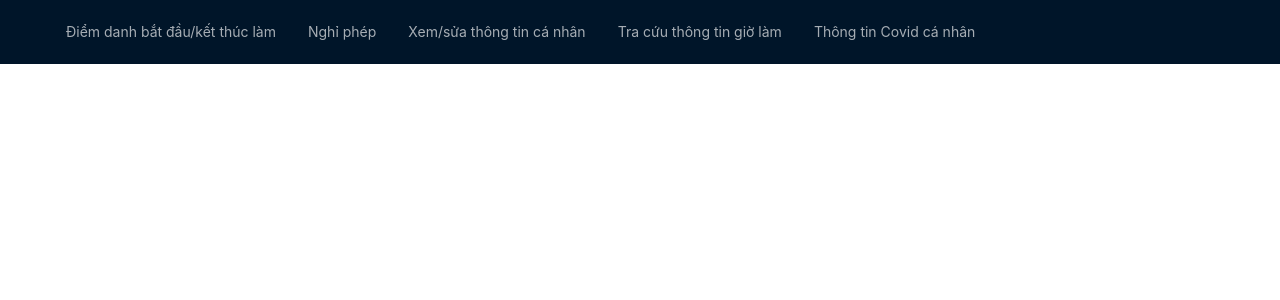
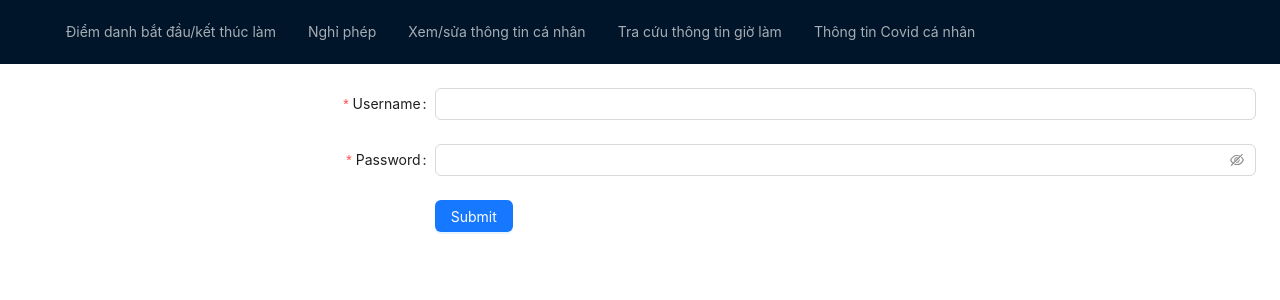
Before and after one commit to nstanw/NJS101x_Assignment1_anstfx15562-funix.edu.vn, a React (Create React App) app: page /login in a window 1280 px wide. Shown: the top 300 px of the page. Built offline with nearby package versions, Linux system fonts and the light colour scheme.

Commit message:
back to login

```diff
--- a/src/App.tsx
+++ b/src/App.tsx
@@ -9,6 +9,7 @@ import NghiPhep from "./components/nghiPhep";
 import EditThongTinCaNhan from "./components/editThongTinCaNhan";
 import TraCuuGioLam from "./components/traCuuGioLam";
 import CovidCaNhan from "./components/covidCaNhan";
+import Login from "./components/login";
 const { Header, Content } = Layout;
 
 const App: React.FC = () => {
@@ -69,7 +70,7 @@ const App: React.FC = () => {
             }}
           >
             <Routes>
-              <Route path="/" element={<DiemDanh />}></Route>
+              <Route path="/login" element={<Login />}></Route>
               <Route path="/diemDanh" element={<DiemDanh />}></Route>
               <Route path="/nghiPhep" element={<NghiPhep />}></Route>
               <Route path="/editThongTinCaNhan" element={<EditThongTinCaNhan />}></Route>
--- a/src/components/covidCaNhan/index.tsx
+++ b/src/components/covidCaNhan/index.tsx
@@ -1,9 +1,22 @@
 import React from 'react';
 import { Button, Form, Input, message, Select, Tabs } from 'antd';
 import covidService, { IDangKiThongTinVaccineInput } from '../../services/covidService';
+import phienLamViecService from '../../services/phienLamViecService';
+import { useNavigate } from "react-router-dom";
+
 const { Option } = Select;
 
 const CovidCaNhan = () => {
+  const navigate = useNavigate();
+  React.useEffect(() => {
+    (async function run() {
+      const result = await phienLamViecService.getActive();
+      if (!result.isAuth) {
+        return  navigate("/login");
+      }
+    })();
+  }, []);
+
   const onFinish = async (values: any) => {
     if (values) {
       console.log(typeof values.ngayKhaiBaoCovid);
--- a/src/components/diemDanh/index.tsx
+++ b/src/components/diemDanh/index.tsx
@@ -1,6 +1,7 @@
 import React from "react";
-import { Button, Form, Select, Table } from "antd";
+import { Button, Form, message, Select, Table } from "antd";
 import phienLamViecService from "../../services/phienLamViecService";
+import { useNavigate } from "react-router-dom";
 
 const { Option } = Select;
 
@@ -13,6 +14,7 @@ const tailLayout = {
 };
 
 const DiemDanh: React.FC = () => {
+  const navigate = useNavigate();
   const [form] = Form.useForm();
   const [isActive, setIsActive] = React.useState(false);
   const [phienLamViecHienTai, setPhienLamViecHienTai] = React.useState<any>();
@@ -23,9 +25,16 @@ const DiemDanh: React.FC = () => {
   React.useEffect(() => {
     (async function run() {
       const result = await phienLamViecService.getActive();
+      if (!result.isAuth) {
+        message.error("Vui lòng đăng nhập!");
+        return navigate("/login");
+      }
       setPhienLamViecHienTai(result);
-      setIsActive(result[0].active);
-      setName(result[0].name)
+      if (result[0].active && result[0].name) {
+        setName(result[0].name);
+        return setIsActive(result[0].active);
+      }
+      setIsActive(false);
     })();
   }, []);
 
@@ -106,7 +115,7 @@ const DiemDanh: React.FC = () => {
       {isActive ? (
         <Table
           pagination={false}
-          dataSource={phienLamViecHienTai.map((d : any, index: any) => ({...d, key: index}))}
+          dataSource={phienLamViecHienTai.map((d: any, index: any) => ({ ...d, key: index }))}
           columns={[
             ...columnsTablePhienHienTai,
             {
@@ -156,7 +165,7 @@ const DiemDanh: React.FC = () => {
       </Form.Item>
       {listPhienLamViec.length > 0 && (
         <Table
-          dataSource={listPhienLamViec.map((d : any, index: any) => ({...d, key: index}))}
+          dataSource={listPhienLamViec.map((d: any, index: any) => ({ ...d, key: index }))}
           columns={[
             ...columnsTableListPhien,
             {
--- /dev/null
+++ b/src/components/login/index.tsx
@@ -0,0 +1,49 @@
+import React from "react";
+import { Button, Form, Input, message } from "antd";
+import userService, { ILoginInput } from "../../services/userService";
+import { useNavigate } from "react-router-dom";
+
+
+const Login: React.FC = () => {
+  const navigate = useNavigate();
+  const onFinish = async (values: any) => {
+    try {
+      const input: ILoginInput = {
+        username: values.username,
+        password: values.password,
+      };
+      let login = await userService.login(input);
+      message.success(login.mess);
+      navigate("/diemDanh");
+      console.log("Success:", values);
+    } catch (error) {
+      console.log("Failed:", error);
+    }
+  };
+
+  const onFinishFailed = (errorInfo: any) => {
+    console.log("Failed:", errorInfo);
+  };
+
+  return (
+    <>
+      <Form name="basic" labelCol={{ span: 8 }} wrapperCol={{ span: 16 }} initialValues={{ remember: true }} onFinish={onFinish} onFinishFailed={onFinishFailed} autoComplete="off">
+        <Form.Item label="Username" name="username" rules={[{ required: true, message: "Please input your username!" }]}>
+          <Input />
+        </Form.Item>
+
+        <Form.Item label="Password" name="password" rules={[{ required: true, message: "Please input your password!" }]}>
+          <Input.Password />
+        </Form.Item>
+
+        <Form.Item wrapperCol={{ offset: 8, span: 16 }}>
+          <Button type="primary" htmlType="submit">
+            Submit
+          </Button>
+        </Form.Item>
+      </Form>
+    </>
+  );
+};
+
+export default Login;
--- a/src/components/nghiPhep/index.tsx
+++ b/src/components/nghiPhep/index.tsx
@@ -1,10 +1,12 @@
 import React from "react";
 import { Button, DatePicker, Form, Input, message, Switch } from "antd";
 import nghiPhepService, { IDangKiNghiPhepInput } from "../../services/nghiPhepService";
+import { useNavigate } from "react-router-dom";
 
 const { RangePicker } = DatePicker;
 
 const NghiPhep: React.FC = () => {
+  const navigate = useNavigate();
   const [nghiNhieuNgay, setNghiNhieuNgay] = React.useState(false);
   const [soNgayPhepConLai, setSoNgayPhepConLai] = React.useState(0);
   const [soNgayPhepDangKi, setSoNgayPhepDangKi] = React.useState(0);
@@ -13,6 +15,10 @@ const NghiPhep: React.FC = () => {
   React.useEffect(() => {
     (async function run() {
       let PhepConLai = await nghiPhepService.getNgayPhepConLai();
+      if (!PhepConLai.isAuth) {
+        message.error("Vui lòng đăng nhập!");
+        return navigate("/login");
+      }
       setSoNgayPhepConLai(PhepConLai.soNgayPhepConLai);
     })();
   }, [soNgayPhepConLai, soNgayPhepDangKi, isChange]);
@@ -68,7 +74,7 @@ const NghiPhep: React.FC = () => {
       if (soNgayPhepConLai && soNgayPhepConLai < 0) {
         return message.error("Bạn đã hết số phép quy định");
       }
-       await nghiPhepService.dangKiNghiPhep(input);
+      await nghiPhepService.dangKiNghiPhep(input);
       setIsChange(!isChange);
       message.success("Đăng kí phép thành công");
       return;
--- a/src/components/traCuuGioLam/index.tsx
+++ b/src/components/traCuuGioLam/index.tsx
@@ -1,7 +1,8 @@
-import { Button, Form, Select, Space, Table } from "antd";
+import { Button, Form, message, Select, Space, Table } from "antd";
 import React from "react";
 import phienLamViecService from "../../services/phienLamViecService";
 import Search from "./search";
+import { useNavigate } from "react-router-dom";
 
 const layout = {
   labelCol: { span: 8 },
@@ -30,12 +31,17 @@ const TraCuuGioLam = () => {
   const [showLuong, setShowLuong] = React.useState(false);
   const [listFilter, setListFilter] = React.useState<any>(listTraCuuState);
   const [isFilter, setIsFilter] = React.useState(false);
+  const navigate = useNavigate();
 
   React.useEffect(() => {
     (async function run() {
       try {
         // get toàn bộ phiên về
         let listTraCuuGioLam = await phienLamViecService.traCuuThongTinGioLamCongTy();
+        if (!listTraCuuGioLam.isAuth) {
+          message.error("Vui lòng đăng nhập!");
+          return navigate("/login");
+        }
         // get các ngày có trong phiên
         const cacNgayCoTrongPhien: Set<number> = new Set(listTraCuuGioLam.map((date: any) => new Date(date.ngay).getDay()));
 
@@ -226,7 +232,7 @@ const TraCuuGioLam = () => {
         </Form>
       )}
       <Button
-      danger
+        danger
         onClick={() => {
           const thangHienTai = new Date(Date.now()).getMonth() + 1;
           handleChangeSelectThangLuong(thangHienTai);
--- a/src/services/httpService.ts
+++ b/src/services/httpService.ts
@@ -1,6 +1,6 @@
 import { Modal } from "antd";
 import axios from "axios";
-
+import {  } from "react-router-dom";
 // const qs = require("qs");
 
 const http = axios.create({
@@ -22,33 +22,33 @@ const http = axios.create({
 //     }
 //   );
 
+
 http.interceptors.response.use(
   (response) => {
-    // console.log(response);
+    console.log(response);
+    if (!!response.data && !response.data.isAuth) {
+
+    }
     return response;
   },
   (error) => {
-    // console.log(error);
+    console.log(error);
 
     //xu li loi
-    if (
-      !!error.response &&
-      !!error.response.data.error &&
-      !!error.response.data.error.message &&
-      !!error.response.data.error.detail
-    ) {
+    if (!!error.response && !!error.response.data.error && !!error.response.data.error.message && !!error.response.data.error.detail) {
       Modal.error({
         title: error.response.data.error.message,
         content: error.response.data.error.detail,
       });
-    } else if (
-      !!error.response &&
-      !!error.response.data.error &&
-      !!error.response.data.error.message
-    ) {
+    } else if (!!error.response && !!error.response.data.error && !!error.response.data.error.message) {
       Modal.error({
         title: "Lỗi",
         content: error.response.data.error.message,
+      });
+    } else if (!!error.response && !!error.response.data && !!error.response.data.error) {
+      Modal.error({
+        title: "Đã có lỗi xảy ra",
+        content: error.response.data.error,
       });
     } else if (!error.response) {
       Modal.error({
--- /dev/null
+++ b/src/services/userService.ts
@@ -0,0 +1,14 @@
+import http from "./httpService";
+
+export interface ILoginInput {
+  username: string;
+  password: string;
+}
+
+class UserService {
+  public async login(input: ILoginInput) {
+    let result = await http.post("/user/login", input);
+    return result.data;
+  }
+}
+export default new UserService();
```
Also changed, not shown: src/components/editThongTinCaNhan/index.tsx (+13 -28 lines), src/components/login/loguot.tsx (added, +8 -0 lines).
